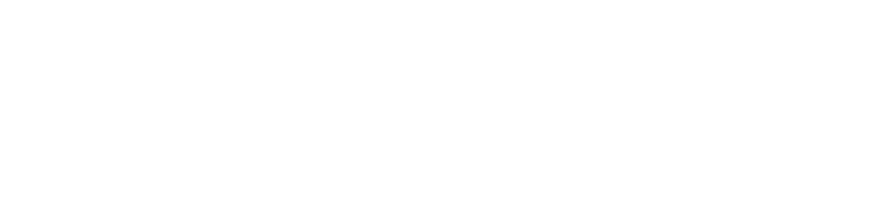
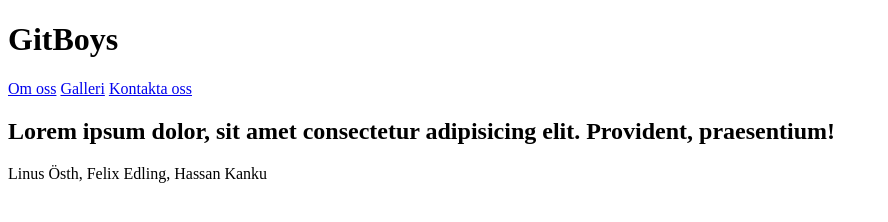
Before and after one commit to felixedling/GIT-projekt-12, a plain HTML site: page index.html in a window 1280 px wide. Shown: the whole page, without its empty margins (0-888 px from the left). Drawn offline with Linux system fonts and the light colour scheme.

Commit message:
Header, main & footer

```diff
--- a/index.html
+++ b/index.html
@@ -7,6 +7,19 @@
     <link rel="stylesheet" href="style.css">
 </head>
 <body>
-
+    <header>
+        <h1>GitBoys</h1>
+        <nav>
+            <a href="about.html">Om oss</a>
+            <a href="gallery.html">Galleri</a>
+            <a href="contact.html">Kontakta oss</a>
+        </nav>
+    </header>
+    <main>
+        <h2>Lorem ipsum dolor, sit amet consectetur adipisicing elit. Provident, praesentium!</h2>
+    </main>
+    <footer>
+        <p>Linus Östh, Felix Edling, Hassan Kanku</p>
+    </footer>
 </body>
 </html>
```
